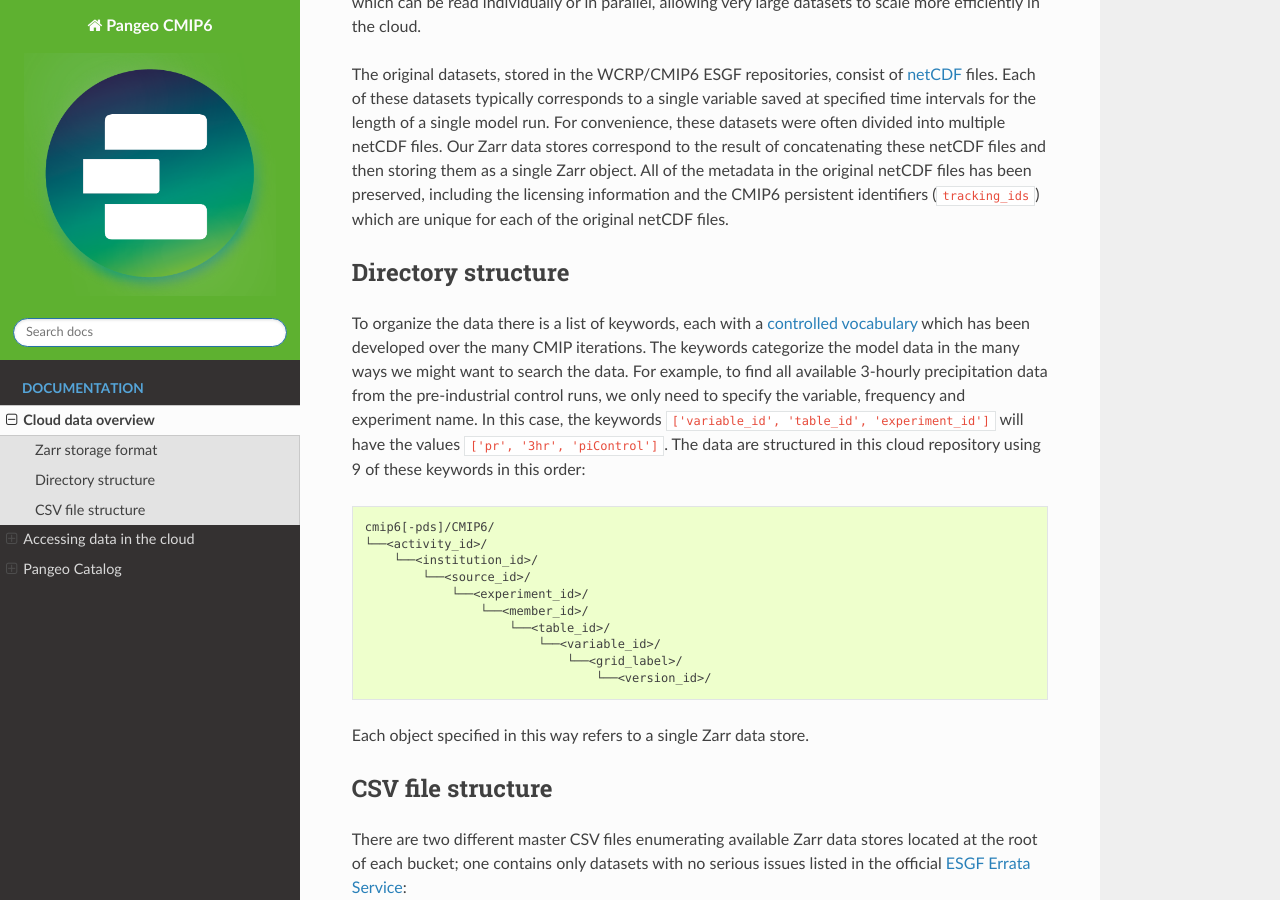
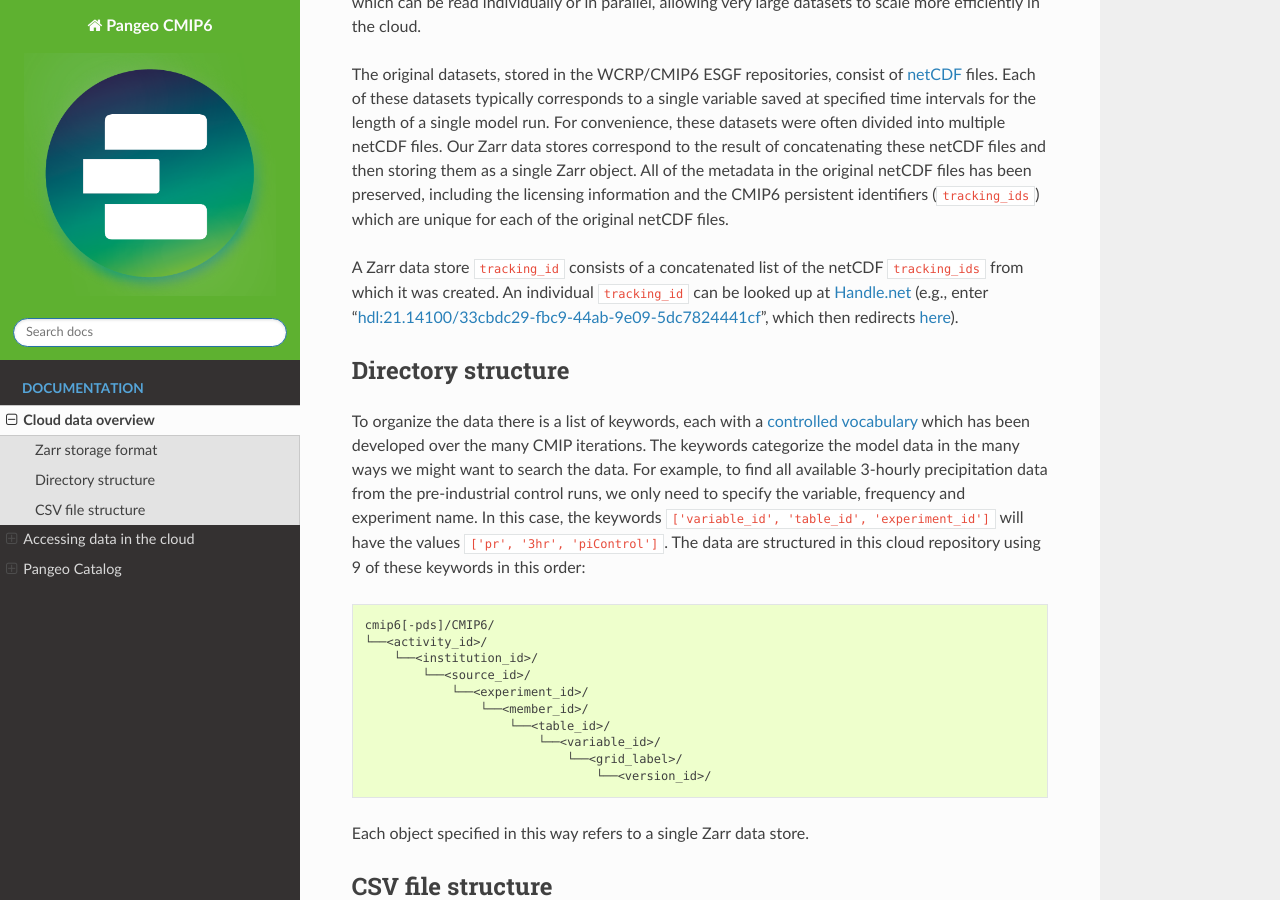
Before and after one commit to pangeo-data/pangeo-cmip6-cloud, a Sphinx documentation site: the page built from docs/overview.rst, in a window 1280 px wide and 900 px high, scrolled down 539 px. Built offline with Sphinx 7.4.7 and the Read the Docs theme 2.0.0, drawn with Linux system fonts in a browser that asks for light colours.

Commit message:
Update overview.rst
Added more info about the tracking_ids

```diff
--- a/docs/overview.rst
+++ b/docs/overview.rst
@@ -18,6 +18,8 @@ Each of these datasets typically corresponds to a single variable saved at speci
 For convenience, these datasets were often divided into multiple netCDF files.
 Our Zarr data stores correspond to the result of concatenating these netCDF files and then storing them as a single Zarr object.
 All of the metadata in the original netCDF files has been preserved, including the licensing information and the CMIP6 persistent identifiers (``tracking_ids``) which are unique for each of the original netCDF files.
+
+A Zarr data store ``tracking_id`` consists of a concatenated list of the netCDF ``tracking_ids`` from which it was created. An individual ``tracking_id`` can be looked up at `Handle.net <http://hdl.handle.net/>`_  (e.g., enter "hdl:21.14100/33cbdc29-fbc9-44ab-9e09-5dc7824441cf", which then redirects `here <https://handle-esgf.dkrz.de/lp/21.14100/33cbdc29-fbc9-44ab-9e09-5dc7824441cf/>`_).
 
 Directory structure
 -------------------
```
